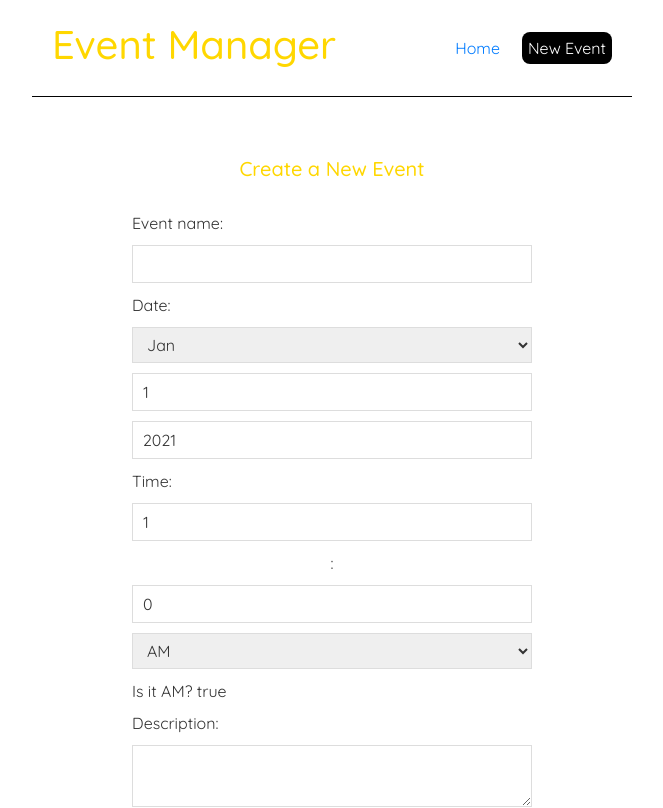
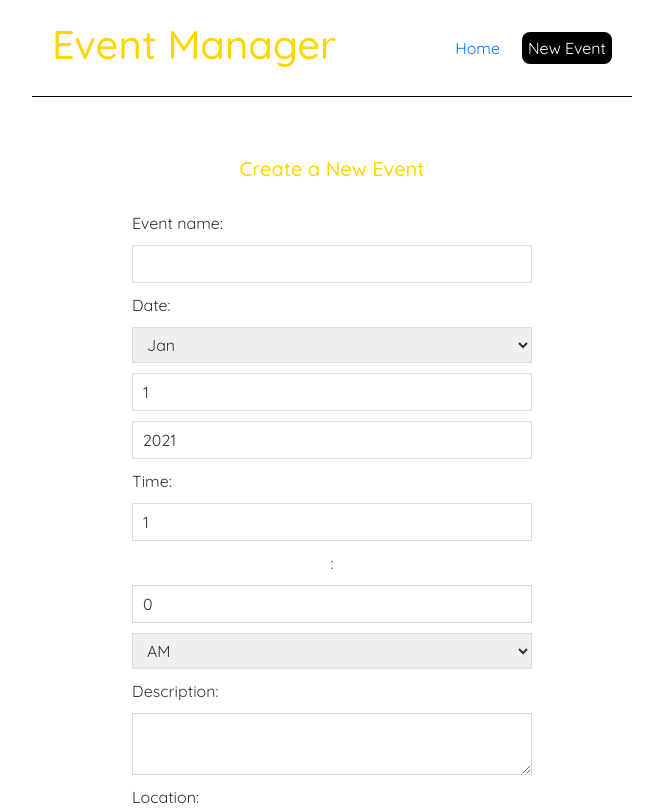
Before and after one commit to davidthecolorbrown/univ_event_organizer-4710, a React (Create React App) app in the folder frontend/: page /create in a window 1280 px wide. Shown: the top 808 px of the page, without its empty margins (308-971 px from the left). Built offline with nearby package versions, Linux system fonts and the light colour scheme; the HTML template or start-up script is replaced by a standard one.

Commit message:
Removed debug text from Create.js

```diff
--- a/frontend/src/Create.js
+++ b/frontend/src/Create.js
@@ -152,7 +152,6 @@ const Create = () => {
           <option value="true">AM</option>
           <option value="false">PM</option>
         </select>
-        <label>Is it AM? {String(isAM)}</label>
         <label>Description:</label>
         <textarea
           required
```
